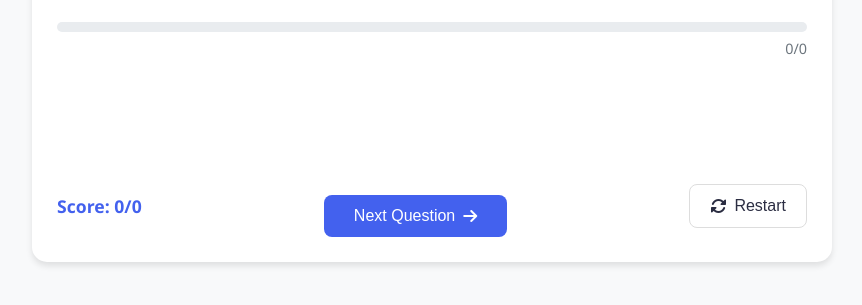
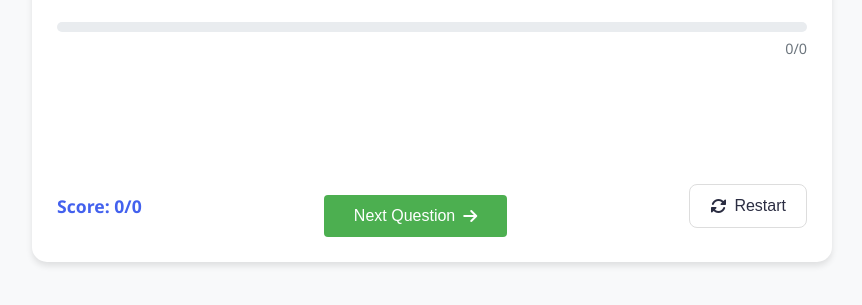
Before and after one commit to Hernan02L/Bio-evo-exam-2-study-quiz, a plain HTML site: page index.html in a window 1280 px wide. Shown: the part 161-466 px from the top of the page, without its empty margins (208-1070 px from the left). Drawn offline with Linux system fonts and the light colour scheme.

Commit message:
Update style.css

```diff
--- a/style.css
+++ b/style.css
@@ -201,14 +201,18 @@ body {
     gap: 8px;
 }
 
+/* Add to your existing CSS */
 .btn-primary {
-    background-color: var(--primary-color);
+    background: #4CAF50;
     color: white;
+    padding: 10px 20px;
+    border: none;
+    border-radius: 4px;
+    cursor: pointer;
+    margin-top: 15px;
 }
-
 .btn-primary:hover {
-    background-color: var(--secondary-color);
-    transform: translateY(-2px);
+    background: #45a049;
 }
 
 .btn-secondary {
```
